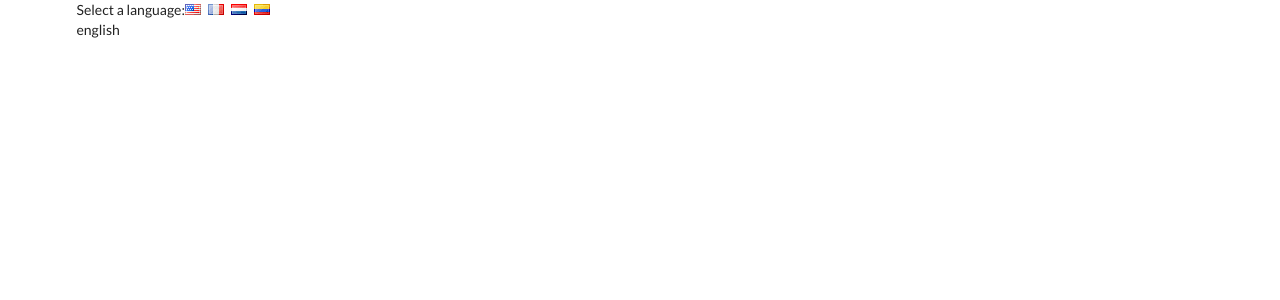
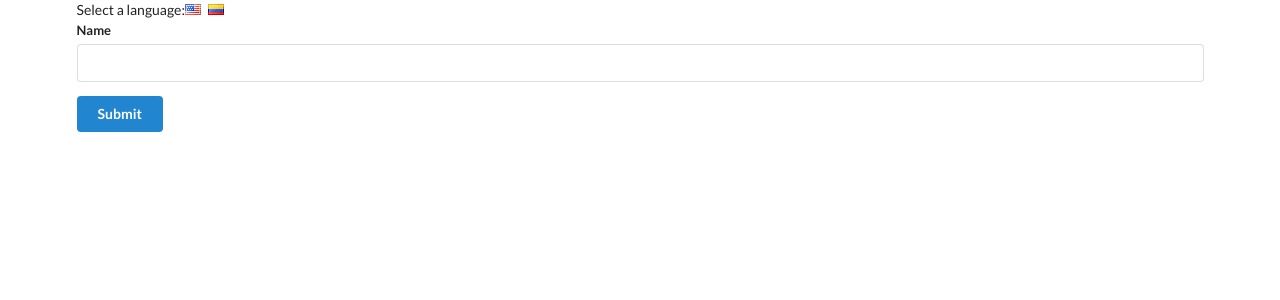
Before and after one commit to noomdalv/react_context_form, a React (Create React App) app: page / in a window 1280 px wide. Shown: the top 300 px of the page. Built offline with nearby package versions, Linux system fonts and the light colour scheme.

Commit message:
Created LanguageContext.js

```diff
--- a/src/components/App.js
+++ b/src/components/App.js
@@ -1,4 +1,6 @@
 import React from 'react';
+import UserCreate from './UserCreate';
+import LanguageContext from '../contexts/LanguageContext';
 
 class App extends React.Component {
 	state = {
@@ -17,11 +19,11 @@
 				<div>
 					Select a language:
 					<i className="flag us" onClick={() => this.languageChange("english")} />
-					<i className="flag fr" onClick={() => this.languageChange("french")} />
-					<i className="flag nl" onClick={() => this.languageChange("dutch")} />
 					<i className="flag co" onClick={() => this.languageChange("spanish")} />
 				</div>
-				{this.state.language}
+				<LanguageContext.Provider value={this.state.language}>
+					<UserCreate />
+				</LanguageContext.Provider>
 			</div>
 		);
 	}
--- /dev/null
+++ b/src/components/Button.js
@@ -0,0 +1,23 @@
+import React from 'react';
+import LanguageContext from '../contexts/LanguageContext';
+
+class Button extends React.Component {
+	static contextType = LanguageContext;
+
+	renderSubmit(value) {
+		return value === "english" ? "Submit" : "Enviar";
+	}
+
+	render() {
+		const text = this.context === "english" ? "Submit" : "Enviar";
+		return (
+			<button className="ui button primary">
+				<LanguageContext.Consumer>
+					{value => this.renderSubmit(value)}
+				</LanguageContext.Consumer>
+			</button>
+		);
+	}
+}
+
+export default Button;
--- /dev/null
+++ b/src/components/Field.js
@@ -0,0 +1,18 @@
+import React from 'react';
+import LanguageContext from '../contexts/LanguageContext';
+
+class Field extends React.Component {
+	static contextType = LanguageContext;
+
+	render() {
+		const text = this.context === "english" ? "Name" : "Nombre";
+		return (
+			<div className="ui field">
+				<label>{text}</label>
+				<input />
+			</div>
+		);
+	}
+}
+
+export default Field;
--- /dev/null
+++ b/src/components/UserCreate.js
@@ -0,0 +1,14 @@
+import React from 'react';
+import Field from './Field';
+import Button from './Button';
+
+const UserCreate = () => {
+	return (
+		<div className="ui form">
+			<Field />
+			<Button />
+		</div>
+	);
+}
+
+export default UserCreate;
--- /dev/null
+++ b/src/contexts/LanguageContext.js
@@ -0,0 +1,3 @@
+import React from 'react';
+
+export default React.createContext("english");
```
